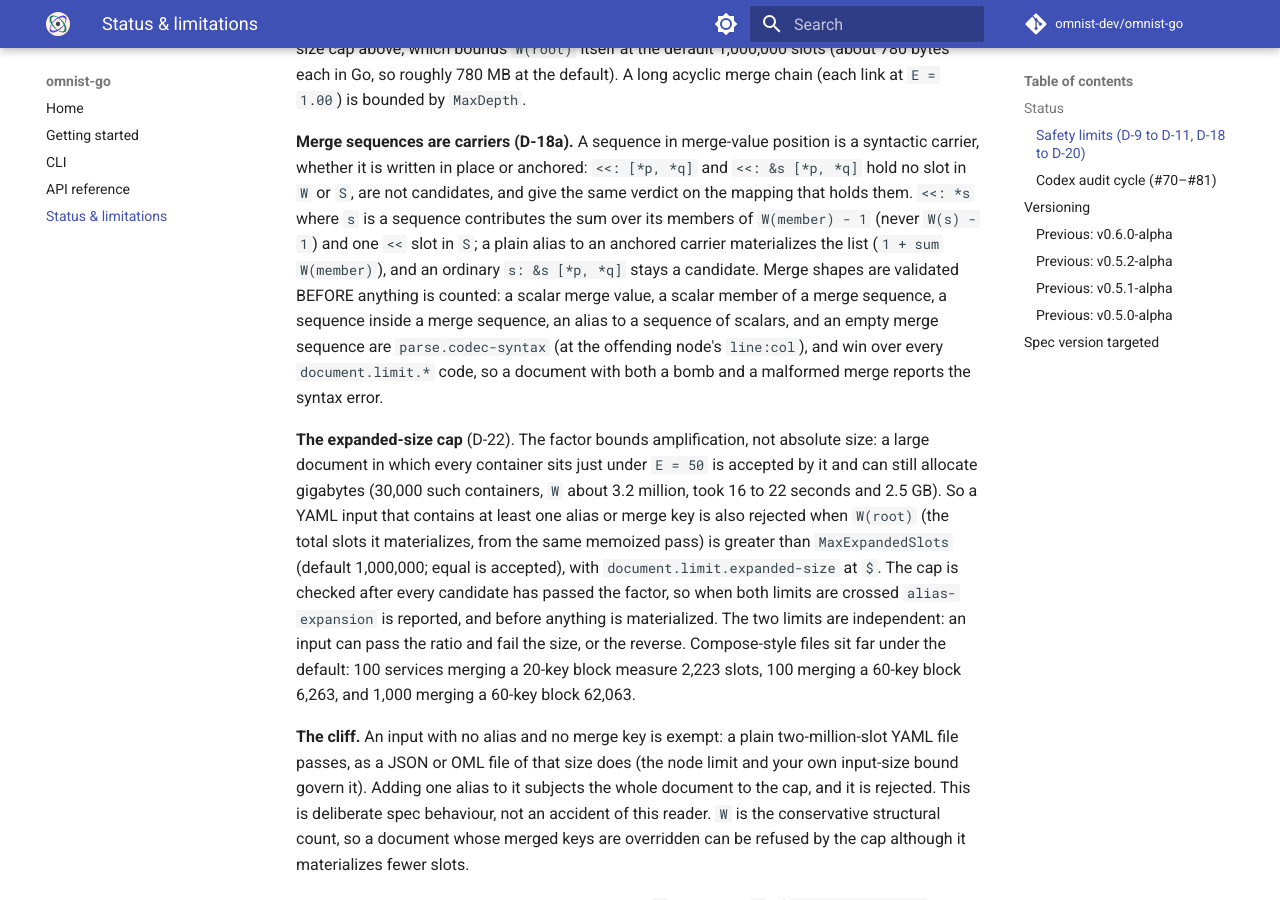
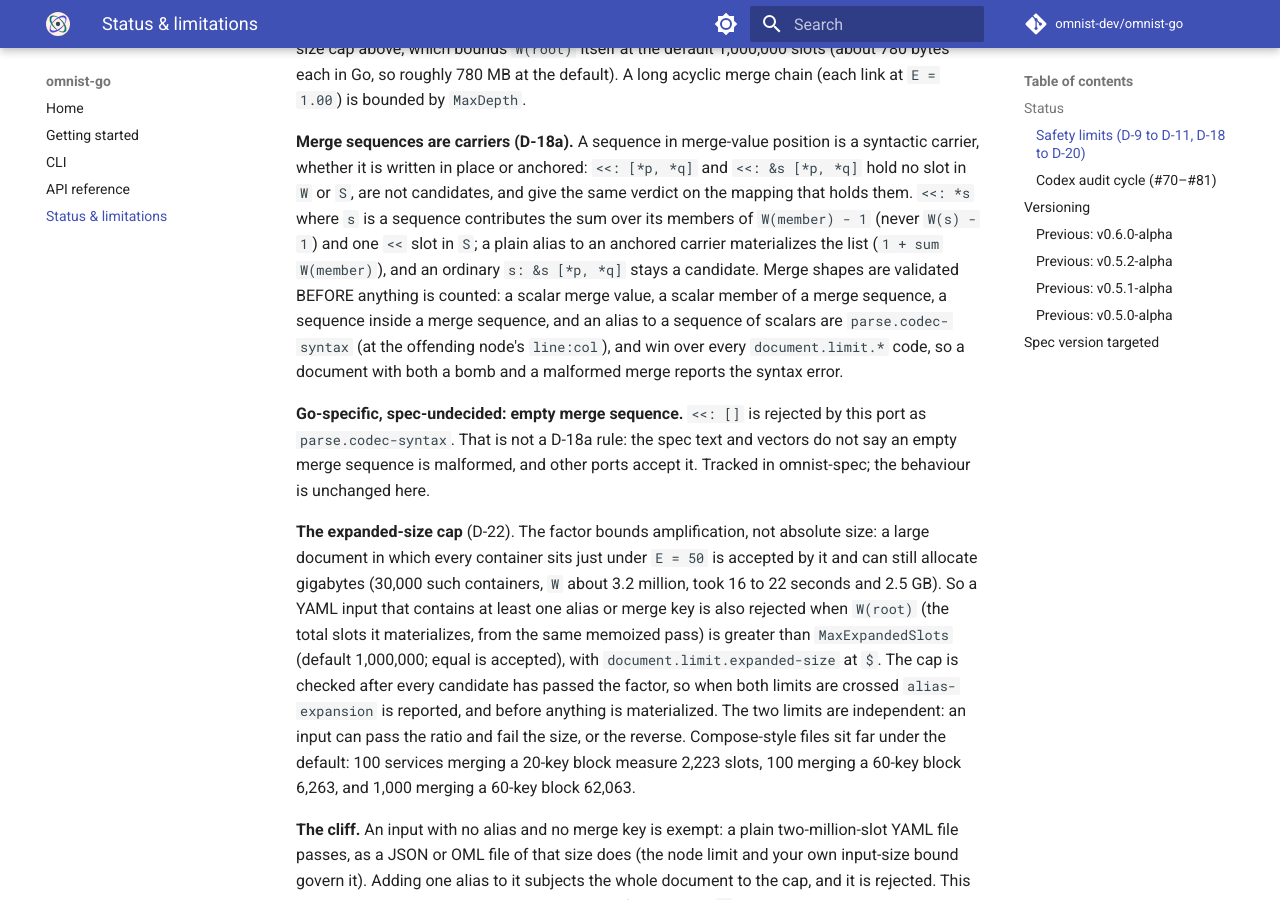
Before and after one commit to omnist-dev/omnist-go, an MkDocs documentation site: the page built from docs/limitations.md, in a window 1280 px wide and 900 px high, scrolled down 2012 px. Built offline with MkDocs 1.6.1 and Material for MkDocs 9.7.7, drawn with Linux system fonts in a browser that asks for light colours; comment, search, counter and statistics services are not loaded.

Commit message:
Document empty merge sequence as Go-specific, spec-undecided
Co-Authored-By: Claude Sonnet 5.5 <noreply@anthropic.com>

```diff
--- a/docs/limitations.md
+++ b/docs/limitations.md
@@ -98,10 +98,14 @@ sequence contributes the sum over its members of `W(member) - 1` (never
 materializes the list (`1 + sum W(member)`), and an ordinary `s: &s [*p, *q]`
 stays a candidate. Merge shapes are validated BEFORE anything is counted: a
 scalar merge value, a scalar member of a merge sequence, a sequence inside a
-merge sequence, an alias to a sequence of scalars, and an empty merge sequence
-are `parse.codec-syntax` (at the offending node's `line:col`), and win over
+merge sequence, and an alias to a sequence of scalars are `parse.codec-syntax` (at the offending node's `line:col`), and win over
 every `document.limit.*` code, so a document with both a bomb and a malformed
 merge reports the syntax error.
+
+**Go-specific, spec-undecided: empty merge sequence.** `<<: []` is rejected by
+this port as `parse.codec-syntax`. That is not a D-18a rule: the spec text and
+vectors do not say an empty merge sequence is malformed, and other ports accept
+it. Tracked in omnist-spec; the behaviour is unchanged here.
 
 **The expanded-size cap** (D-22). The factor bounds amplification, not
 absolute size: a large document in which every container sits just under
```
Also changed, not shown: 1 other file.
